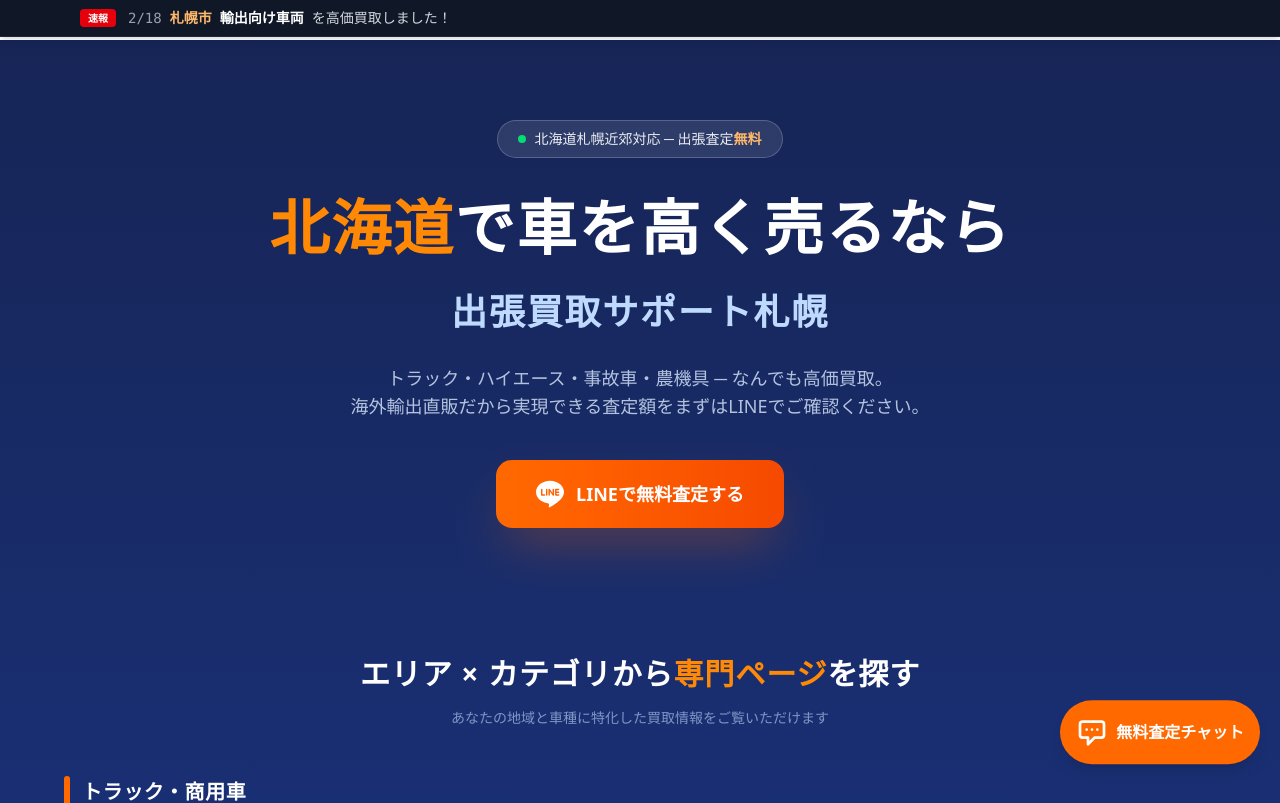
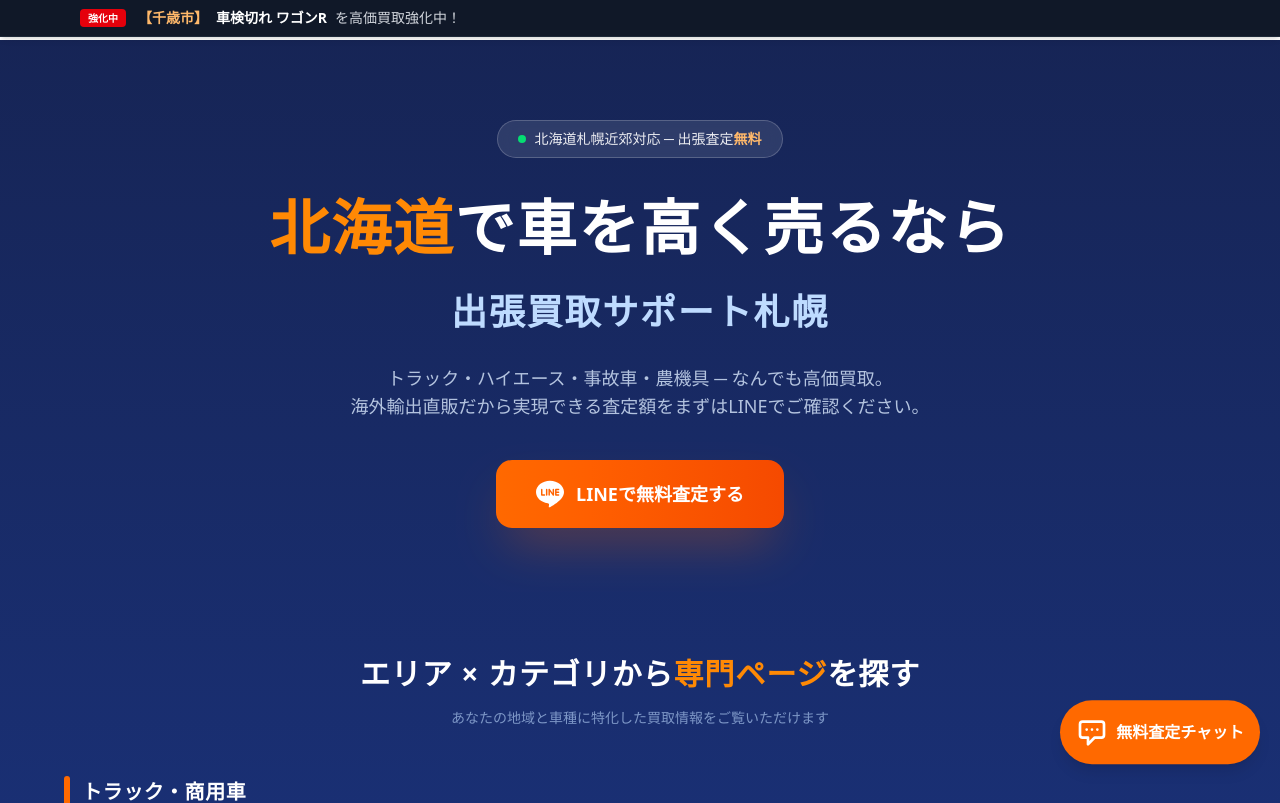
Before and after one commit to singo0000/kaitori-sapporo, a Next.js app: page / in a window 1280 px wide. Shown: the top 803 px of the page. Built offline with nearby package versions, Linux system fonts and the light colour scheme.

Commit message:
Update ticker to use safe promotional messages

```diff
--- a/app/components/PurchaseTicker.tsx
+++ b/app/components/PurchaseTicker.tsx
@@ -22,13 +22,10 @@ export default function PurchaseTicker() {
 
             // リアリティを出すための修飾語
             const prefixes = ["", "平成25年式 ", "18万km ", "車検切れ ", "不動の", "過走行の", "30万km越え ", "サビあり "];
-            // リアリティを出すためのアクション
-            const actions = ["を高価買取しました！", "を即日現金化しました！", "の引取完了！", "を輸出査定！", "を入庫しました！"];
+            // 宣伝・募集アクション（嘘にならない表現）
+            const actions = ["を高価買取強化中！", "の査定依頼を受付中！", "を緊急募集中！", "の輸出枠拡大中！", "なら高額査定！"];
 
             for (let i = 0; i < 8; i++) {
-                const date = new Date(today);
-                date.setDate(today.getDate() - Math.floor(Math.random() * 3)); // 直近3日以内
-
                 const area = TARGET_AREAS[Math.floor(Math.random() * TARGET_AREAS.length)];
                 const category = TARGET_CATEGORIES[Math.floor(Math.random() * TARGET_CATEGORIES.length)];
 
@@ -45,10 +42,9 @@ export default function PurchaseTicker() {
                 // ランダムにアクションを変える
                 const action = actions[Math.floor(Math.random() * actions.length)];
 
-                // 「不動の」「サビあり」などは、廃車や重機カテゴリの時だけ出しやすくする調整などは今回は省略し、ランダムで勢いを出す
-
+                // 日付は不要になるので削除し、代わりに地域を目立たせる構成にする
                 data.push({
-                    date: `${date.getMonth() + 1}/${date.getDate()}`,
+                    date: "", // 日付は使わない
                     area: area.name,
                     category: `${prefix}${vehicleName}`,
                     description: action
@@ -77,7 +73,7 @@ export default function PurchaseTicker() {
         <div className="fixed top-0 left-0 right-0 z-50 bg-gray-900 text-white text-xs sm:text-sm py-2 overflow-hidden border-b border-gray-800 shadow-md">
             <div className="max-w-6xl mx-auto px-4 flex items-center justify-center sm:justify-start gap-3">
                 <span className="bg-red-600 text-white px-2 py-0.5 rounded text-[10px] font-bold animate-pulse">
-                    速報
+                    強化中
                 </span>
                 <div className="relative h-5 w-full max-w-md overflow-hidden">
                     {items.map((item, index) => (
@@ -88,10 +84,9 @@ export default function PurchaseTicker() {
                                 : "translate-y-full opacity-0"
                                 }`}
                         >
-                            <span className="text-gray-400 font-mono">{item.date}</span>
-                            <span className="font-bold text-orange-300">{item.area}</span>
-                            <span className="font-bold text-white">{item.category}</span>
-                            <span className="text-gray-300">{item.description}</span>
+                            <span className="font-bold text-orange-300">【{item.area}】</span>
+                            <span className="font-bold text-white max-w-[150px] sm:max-w-none truncate">{item.category}</span>
+                            <span className="text-gray-300 whitespace-nowrap">{item.description}</span>
                         </div>
                     ))}
                 </div>
```
